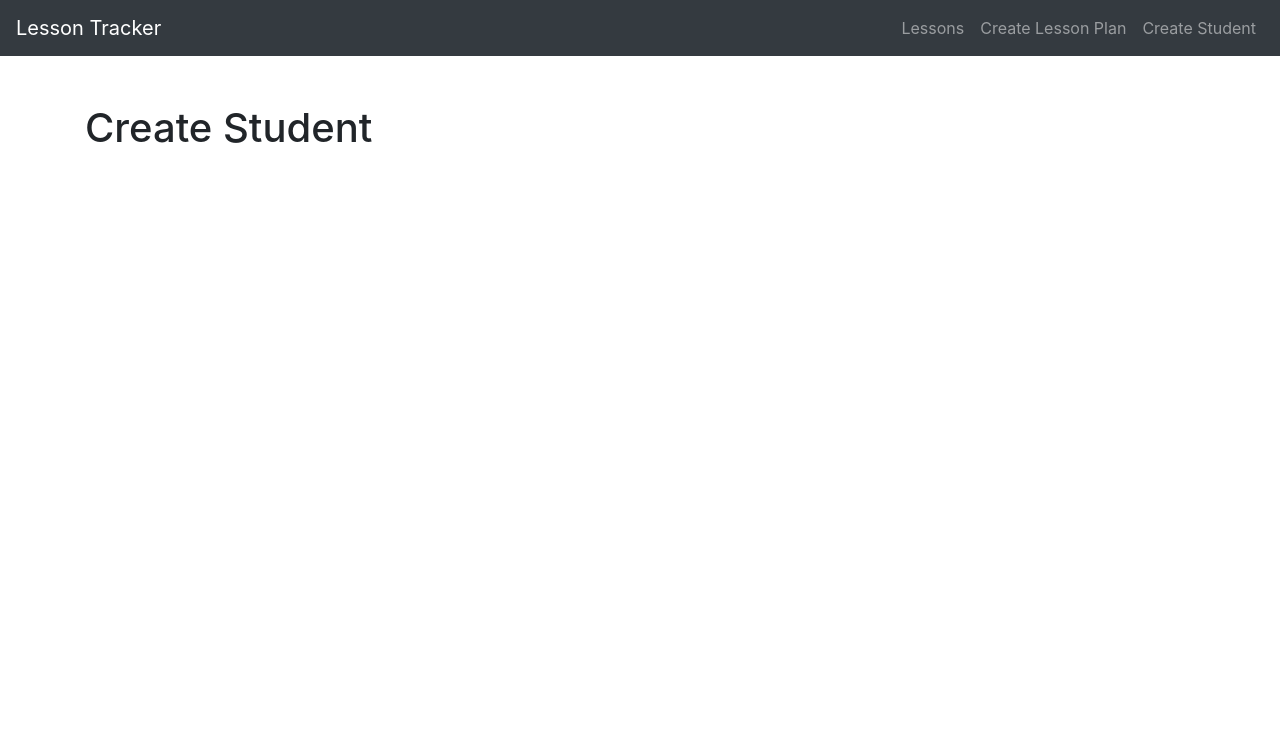
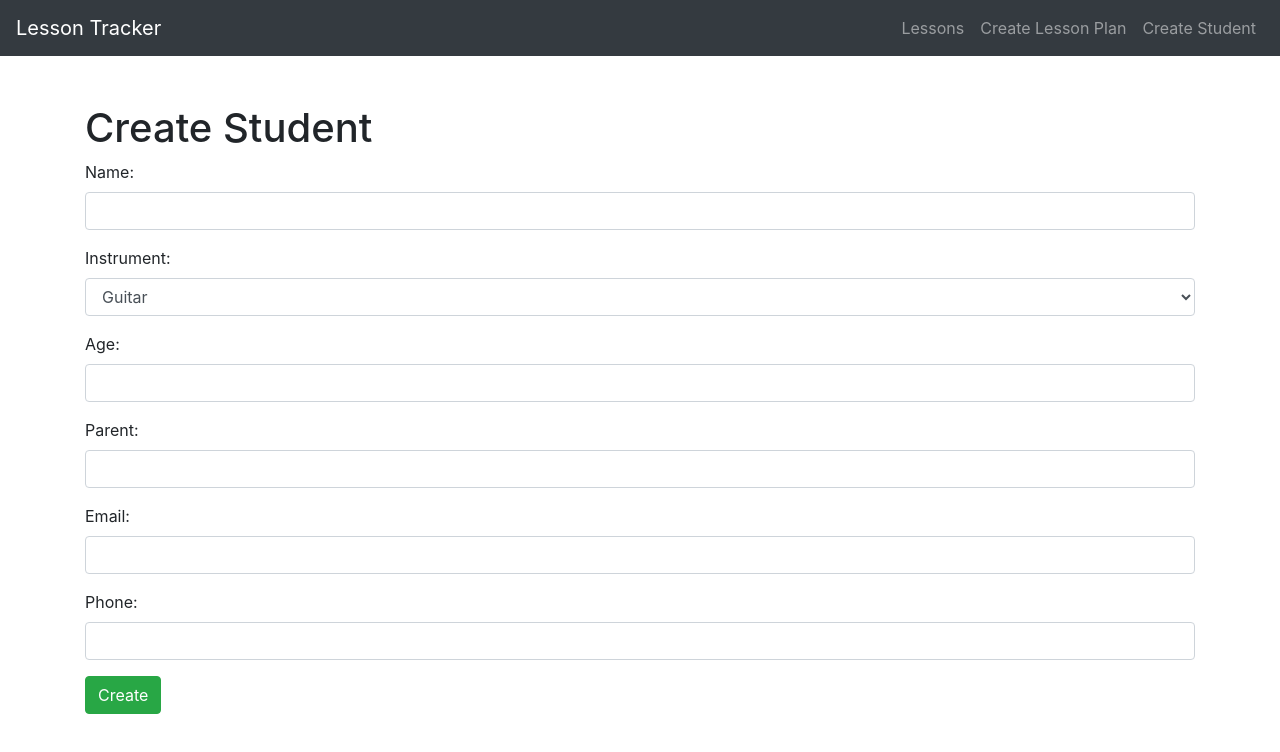
Before and after one commit to alto4/LessonTracker, a React (Create React App) app: page /student in a window 1280 px wide. Shown: the top 752 px of the page. Built offline with nearby package versions, Linux system fonts and the light colour scheme.

Commit message:
Create student form added and working.

```diff
--- a/src/components/CreateStudent.js
+++ b/src/components/CreateStudent.js
@@ -1,12 +1,172 @@
-import React from 'react'
+import React, { Component } from 'react';
+import DatePicker from 'react-datepicker';
+class CreateStudent extends Component {
+  constructor(props) {
+    super(props);
 
-const CreateStudent = () => {
-  return (
-    <div>
-      <h1>Create Student</h1>
+    // Bind state to event handler callbacks
+    this.onChangeName = this.onChangeName.bind(this);
+    this.onChangeInstrument = this.onChangeInstrument.bind(this);
+    this.onChangeAge= this.onChangeAge.bind(this);
+    this.onChangeParent = this.onChangeParent.bind(this);
+    this.onChangeEmail = this.onChangeEmail.bind(this);
+    this.onChangePhone = this.onChangePhone.bind(this);
+    this.onSubmit = this.onSubmit.bind(this);
 
-    </div>
-  )
+    // State management for new lesson
+    this.state = {
+      name: '',
+      instruments: ['Guitar', 'Piano', 'Bass', 'Drums', 'Ukulele', 'Theory', 'Musicianship'],
+      age: '',
+      parent: '',
+      email: '',
+      phone: ''
+    }
+  }
+
+  // componentDidMount
+  componentDidMount() {
+    this.setState({
+      instrument: 'Guitar'
+    });
+  }
+
+  // onChangeName
+  onChangeName(e) {
+    this.setState({
+      name: e.target.value,
+    });
+  }
+
+  // onChangeInstrument
+  onChangeInstrument(e) {
+    this.setState({
+      instrument: e.target.value,
+    });
+  }
+
+  // onChangeAge
+  onChangeAge(e) {
+    this.setState({
+      age: e.target.value,
+    });
+  }
+
+  // onChangeParent
+  onChangeParent(e) {
+    this.setState({
+      parent: e.target.value,
+    });
+  }
+
+  // onChangeEmail
+  onChangeEmail(e) {
+    this.setState({
+      email: e.target.value,
+    });
+  }
+
+  // onChangePhone
+  onChangePhone(e) {
+    this.setState({
+      phone: e.target.value,
+    });
+  }
+
+  // onChangeComments
+  onChangeComments(e) {
+    this.setState({
+      comments: e.target.value,
+    });
+  }
+
+  // onSubmit
+  onSubmit(e) {
+    e.preventDefault();
+
+    const student = {
+      name: this.state.name,
+      instrument: this.state.instrument,
+      age: this.state.age,
+      parent: this.state.parent,
+      email: this.state.email,
+      phone: this.state.phone
+    }
+
+     console.log(student);
+
+     window.location ='/';
+  }
+
+  render() {
+    return (
+      <div>
+        <h1>Create Student</h1>
+
+        <form onSubmit={this.onSubmit} >
+
+          <div className="form-group">
+              <label>Name: </label>
+              <input
+                type="text" className="form-control"
+                value={this.state.name}
+                onChange={this.onChangeName}
+              />
+          </div>
+          <div className="form-group">
+            <label>Instrument: </label>
+            <select
+              required
+              className="form-control"
+              value={this.state.instrument}
+              onChange={this.onChangeInstrument}>
+
+              {
+               this.state.instruments && this.state.instruments.map(function(instrument) {
+                  return <option key={instrument} value={instrument}>{instrument}</option>
+                })
+              }
+            </select>
+          </div>
+          <div className="form-group">
+              <label>Age: </label>
+              <input
+                type="text" className="form-control"
+                value={this.state.age}
+                onChange={this.onChangeAge}
+              />
+          </div>
+          <div className="form-group">
+              <label>Parent: </label>
+              <input
+                type="text" className="form-control"
+                value={this.state.parent}
+                onChange={this.onChangeParent}
+              />
+          </div>
+          <div className="form-group">
+              <label>Email: </label>
+              <input
+                type="text" className="form-control"
+                value={this.state.email}
+                onChange={this.onChangeEmail}
+              />
+          </div>
+          <div className="form-group">
+              <label>Phone: </label>
+              <input
+                type="text" className="form-control"
+                value={this.state.phone}
+                onChange={this.onChangePhone}
+              />
+          </div>
+          <div className="form-group">
+            <input type="submit" value="Create" className="btn btn-success"/>
+          </div>
+        </form>
+      </div>
+    )
+  }
 }
 
 export default CreateStudent;
```
